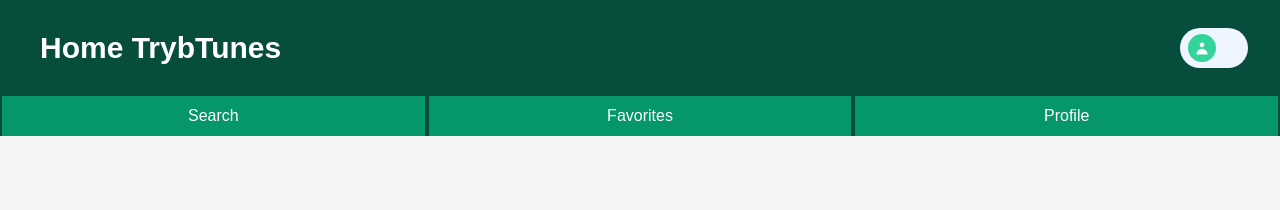
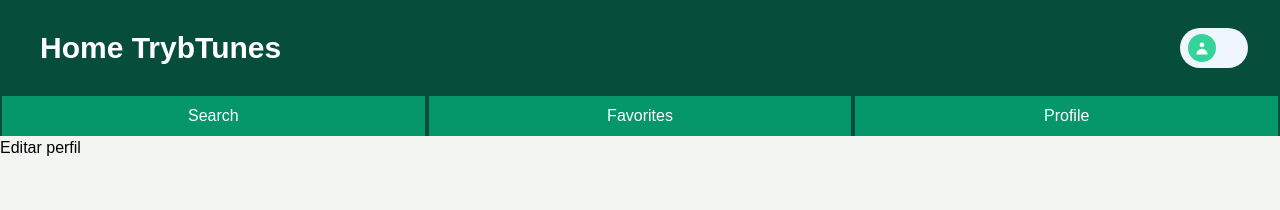
Before and after one commit to blmarquess/MyTunes, a React (Create React App) app: page /profile in a window 1280 px wide. Shown: the top 210 px of the page. Built offline with nearby package versions, Linux system fonts and the light colour scheme.

Commit message:
Feat: Profile page

```diff
--- a/src/pages/Profile.jsx
+++ b/src/pages/Profile.jsx
@@ -1,9 +1,60 @@
 import React from 'react';
+import { Link } from 'react-router-dom';
 import Header from '../components/Header';
+import { getUser } from '../services/userAPI';
 
-export default () => (
-  <div>
-    <Header />
-    <div data-testid="page-profile" />
-  </div>
-);
+export default class Profile extends React.Component {
+  constructor() {
+    super();
+    this.state = {
+      name: '',
+      email: '',
+      image: '',
+      description: '',
+      loading: true,
+    };
+  }
+
+  componentDidMount() {
+    this.getProfileInfos();
+  }
+
+  getProfileInfos = () => {
+    const { name, email, image, description } = getUser();
+    this.setState(() => ({ name, email, image, description }));
+    this.setState(() => ({ loading: false }));
+  }
+
+  render() {
+    const { name, email, image, description, loading } = this.state;
+    return (
+      <div>
+        {loading ? (
+          <div className="flex p-4 space-x-2 pulse text-xl items-center">
+            <div
+              className="loading h-8 w-8 rounded-full border-l-2
+                  border-green-800"
+            />
+            <p>Carregando...</p>
+          </div>)
+
+          : (
+            <>
+              <Header />
+              <div data-testid="page-profile">
+                <section>
+                  <div data-testid="profile-image">{image}</div>
+                  <span data-testid="header-user-name">{name}</span>
+                  <span>{email}</span>
+                  <span>{description}</span>
+                  <Link to="/profile/edit">
+                    <div>Editar perfil</div>
+                  </Link>
+                </section>
+              </div>
+            </>
+          )}
+      </div>
+    );
+  }
+}
```
